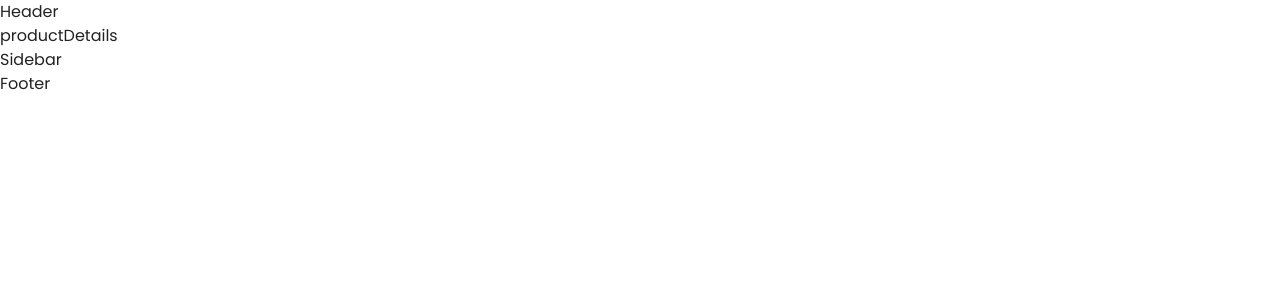
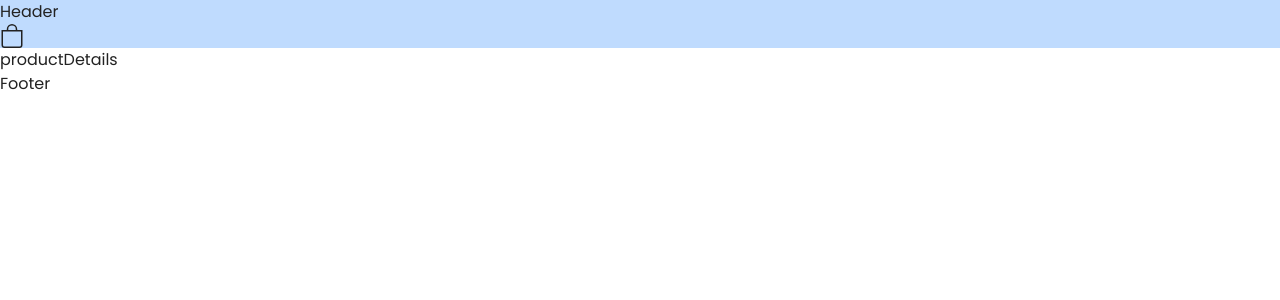
Before and after one commit to matshel/ecomm-fake-api, a React (Create React App) app: page /product/1 in a window 1280 px wide. Shown: the top 300 px of the page. Built offline with nearby package versions, Linux system fonts and the light colour scheme; no server answers.

Commit message:
some coding

```diff
--- a/src/components/Header.js
+++ b/src/components/Header.js
@@ -1,7 +1,24 @@
-import React from "react";
+import React, { useContext } from "react";
+
+// import sidebar context
+import { SidebarContext } from "../contexts/SidebarContext";
+
+// import react icons
+import { BsBag } from "react-icons/bs";
 
 const Header = () => {
-  return <div>Header</div>;
+  const { isOpen, setIsOpen } = useContext(SidebarContext);
+  return (
+    <header className='bg-blue-200'>
+      <div>Header</div>
+      <div
+        onClick={() => setIsOpen(!isOpen)}
+        className='relative flex cursor-pointer'
+      >
+        <BsBag className='text-2xl' />
+      </div>
+    </header>
+  );
 };
 
 export default Header;
--- a/src/components/Sidebar.js
+++ b/src/components/Sidebar.js
@@ -1,7 +1,38 @@
-import React from "react";
+import React, { useContext } from "react";
+
+// import Link
+import { Link } from "react-router-dom";
+
+// import react icons
+import { AiOutlineCloseSquare } from "react-icons/ai";
+import { FiTrash2 } from "react-icons/fi";
+
+// import components
+import CartItem from "../components/CartItem";
+
+// import sidebar context
+import { SidebarContext } from "../contexts/SidebarContext";
 
 const Sidebar = () => {
-  return <div>Sidebar</div>;
+  const { isOpen, handleClose } = useContext(SidebarContext);
+  return (
+    <div
+      className={`${
+        isOpen ? "right-0" : "-right-full"
+      }  fixed top-0 w-full bg-white  h-full shadow-2xl md:w-[35vw] xl:max-w-[30vw] transition-all duration-300 z-20 px-4 lg:px-[35px]`}
+    >
+      <div className='flex justify-between items-center py-6 border-b '>
+        <div className='uppercase text-sm font-semibold '>Shopping Bag (0)</div>
+        {/* icon */}
+        <div
+          onClick={handleClose}
+          className='flex justify-center items-center cursor-pointer w-8 h-8'
+        >
+          <AiOutlineCloseSquare className='text-2xl' />
+        </div>
+      </div>
+    </div>
+  );
 };
 
 export default Sidebar;
```
